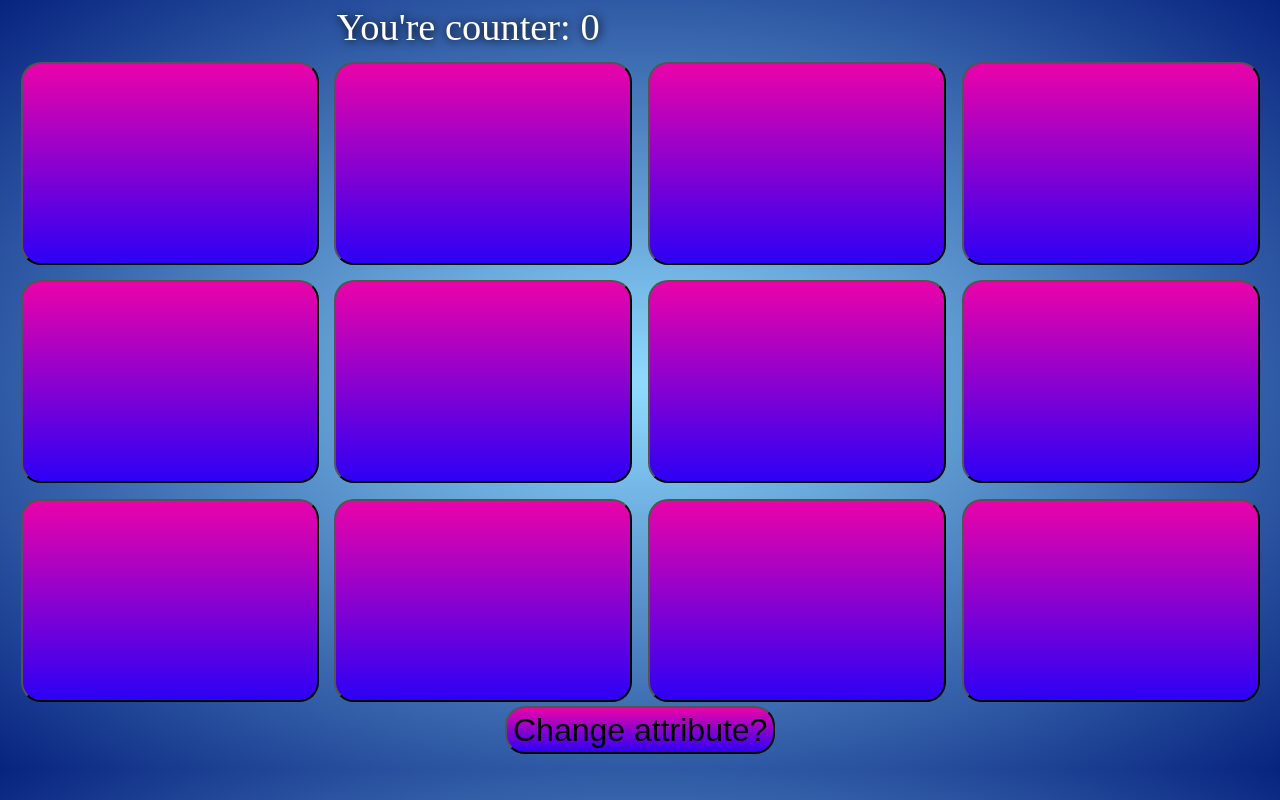
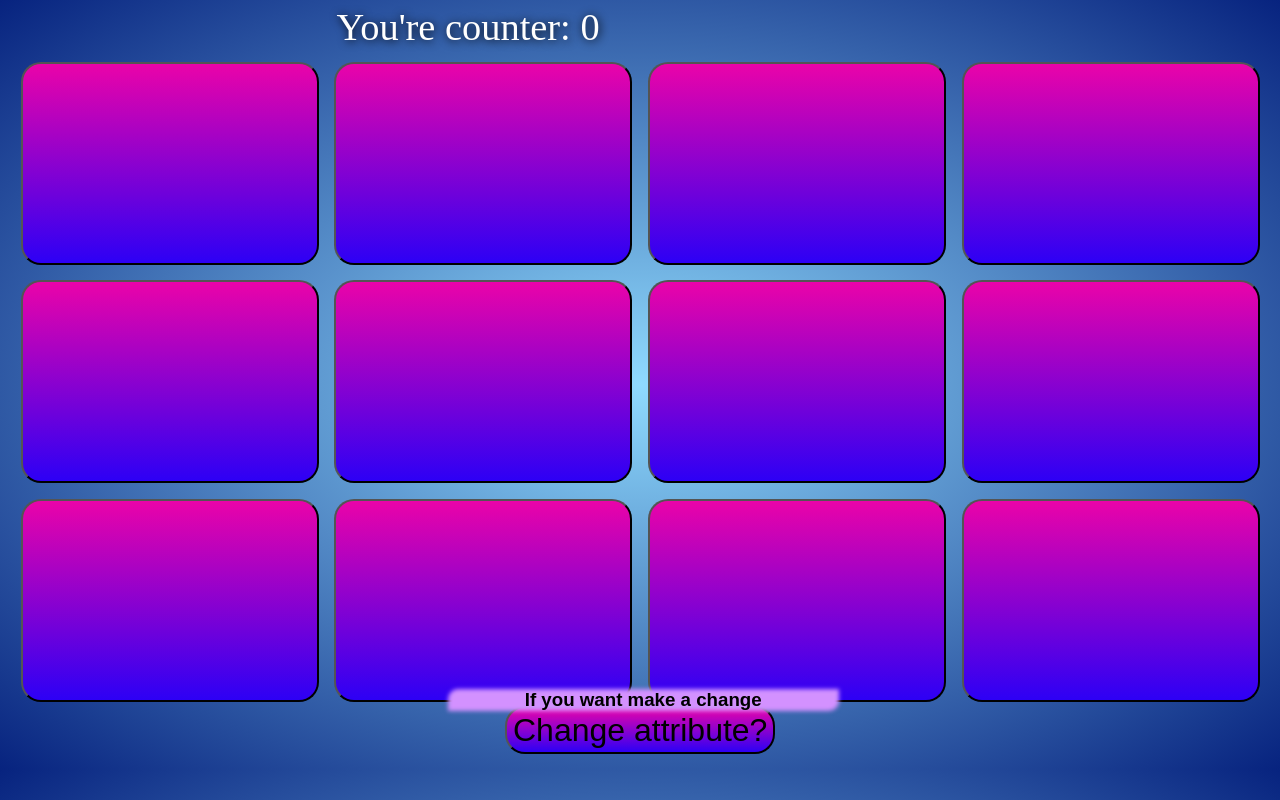
Before and after one commit to Aszlaczek/pairs, a React (Vite) app: page / in a window 1280 px wide. Built offline with nearby package versions, Linux system fonts and the light colour scheme.

Commit message:
Version 1.2

```diff
--- a/src/App.tsx
+++ b/src/App.tsx
@@ -7,7 +7,7 @@ function App() {
   const [again, setAgain] = useState<number>(1);
   const [count, setCount] = useState(0);
   const [change, setChange] = useState(false);
-
+  const [info, setInfo] = useState(true);
   let a = ["a", "b", "c", "d", "e", "f"];
   const [changeValue, setChangeValue] = useState(a);
 
@@ -41,15 +41,30 @@ function App() {
             count={count}
             values={changeValue}
           />
-          <button className="openPopup" onClick={() => setChange(!change)}>
+
+          <button
+            className="openPopup"
+            onClick={() => setChange(!change)}
+            onMouseEnter={() => setInfo(true)}
+            onMouseLeave={() => setInfo(false)}
+          >
+            {info ? (
+              <span id="info">
+                <h3>If you want make a change</h3>
+              </span>
+            ) : (
+              ""
+            )}
             Change attribute?
           </button>
+
           {change ? (
             <List
               list={a}
               action={setChange}
               state={change}
               values={setChangeValue}
+              count={setCount}
             />
           ) : (
             ""
--- a/src/components/List.tsx
+++ b/src/components/List.tsx
@@ -1,71 +1,51 @@
 import { TextField } from "@mui/material";
-import { FormEvent } from "react";
+import { FormEvent, useState } from "react";
 
 const List = (props: {
   list: string[];
   action: Function;
   state: boolean;
   values: Function;
+  count: Function;
 }) => {
-  let pom = props.list;
+  const [values, setValue] = useState<string[]>(props.list);
 
   const makeChange = (event: FormEvent<HTMLFormElement>) => {
     event.preventDefault();
-    props.values(pom);
-    alert("poszło");
+    props.values(values);
+    props.count(0);
+    alert("You have changed the variable successfully");
     props.action(!props.state);
+  };
+
+  const updateValue = (e: string, id: number) => {
+    let list = [...values];
+    list[id] = e;
+    setValue(list);
+  };
+
+  const createChange = () => {
+    let list = [...values];
+    return list.map((e, id) => {
+      return (
+        <TextField
+          id="outlined-basic"
+          key={id}
+          label="First"
+          variant="outlined"
+          className="label"
+          value={e}
+          onChange={(e) => {
+            updateValue(e.target.value, id);
+          }}
+        />
+      );
+    });
   };
 
   return (
     <form id="form" onSubmit={makeChange}>
-      <TextField
-        id="outlined-basic"
-        label="First"
-        variant="outlined"
-        className="label"
-        value={pom[0]}
-        onChange={(e) => (pom[0] = e.target.value)}
-      />
-      <TextField
-        id="outlined-basic"
-        label="Second"
-        variant="outlined"
-        className="label"
-        value={pom[1]}
-        onChange={(e) => (pom[1] = e.target.value)}
-      />
-      <TextField
-        id="outlined-basic"
-        label="Third"
-        variant="outlined"
-        className="label"
-        value={pom[2]}
-        onChange={(e) => (pom[2] = e.target.value)}
-      />
-      <TextField
-        id="outlined-basic"
-        label="Fourth"
-        variant="outlined"
-        className="label"
-        value={pom[3]}
-        onChange={(e) => (pom[3] = e.target.value)}
-      />
-      <TextField
-        id="outlined-basic"
-        label="Five"
-        variant="outlined"
-        className="label"
-        value={pom[4]}
-        onChange={(e) => (pom[4] = e.target.value)}
-      />
-      <TextField
-        id="outlined-basic"
-        label="Six"
-        variant="outlined"
-        className="label"
-        value={pom[5]}
-        onChange={(e) => (pom[5] = e.target.value)}
-      />
+      {createChange()}
       <button
         type="submit"
         id="cancle"
--- a/src/css/App.css
+++ b/src/css/App.css
@@ -25,6 +25,9 @@ main {
   height: 5svw;
   font-size: clamp(1rem, 5svw, 2em);
   height: clamp(1.5em, 3svw, 4em);
+  display: grid;
+  place-items: center;
+  position: relative;
 }
 
 #form {
@@ -79,3 +82,27 @@ main {
 #done {
   grid-column: 3;
 }
+
+#info {
+  place-self: start center;
+  position: absolute;
+  top: -20px;
+  width: 150%;
+  height: 50%;
+  background-color: transparent;
+  display: flex;
+  align-items: center;
+  justify-content: center;
+  color: black;
+  font-size: 50%;
+}
+#info::before {
+  content: "";
+  width: 100%;
+  height: 100%;
+  position: absolute;
+  background-color: var(---bg-color-2);
+  filter: blur(2px);
+  border-radius: 10px 0;
+  z-index: -1;
+}
--- a/src/css/Buttons.css
+++ b/src/css/Buttons.css
@@ -1,9 +1,4 @@
-:root {
-  ---bg-color-1: #ea03a9;
-  ---bg-color-2: #d391ff;
-  ---bg-shadow-1: #2d00f5;
-  ---bg-shadow-2: #b620ee;
-}
+@import "./variable.css";
 
 .tableButton {
   margin-top: 1em;
--- a/src/css/index.css
+++ b/src/css/index.css
@@ -1,7 +1,4 @@
-:root {
-  ---first: #8fdbfe;
-  ---second: #07237f;
-}
+@import "./variable.css";
 body {
   overflow: hidden;
   margin-top: 0.5em;
--- /dev/null
+++ b/src/css/variable.css
@@ -0,0 +1,9 @@
+:root {
+  ---first: #8fdbfe;
+  ---second: #07237f;
+
+  ---bg-color-1: #ea03a9;
+  ---bg-color-2: #d391ff;
+  ---bg-shadow-1: #2d00f5;
+  ---bg-shadow-2: #b620ee;
+}
```
